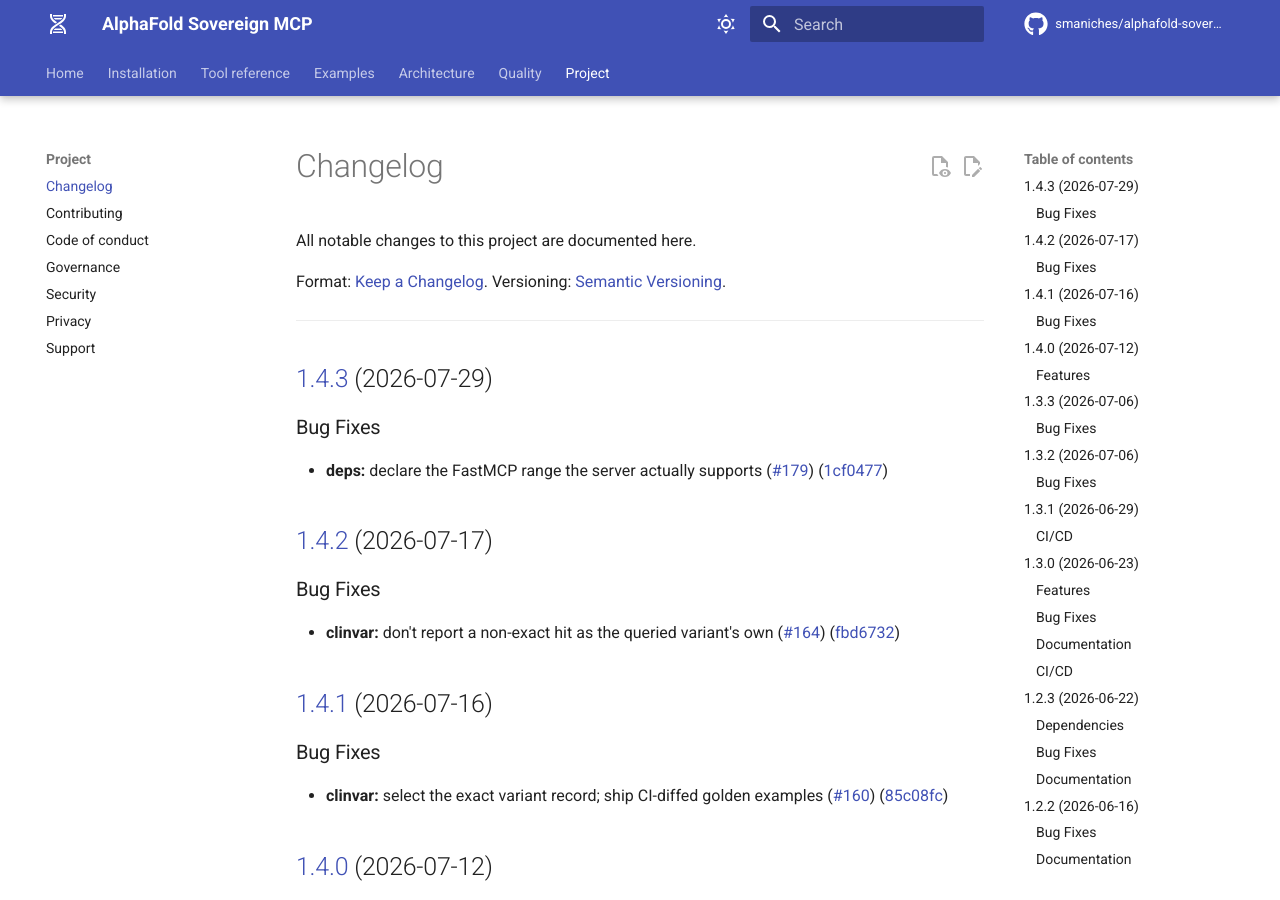
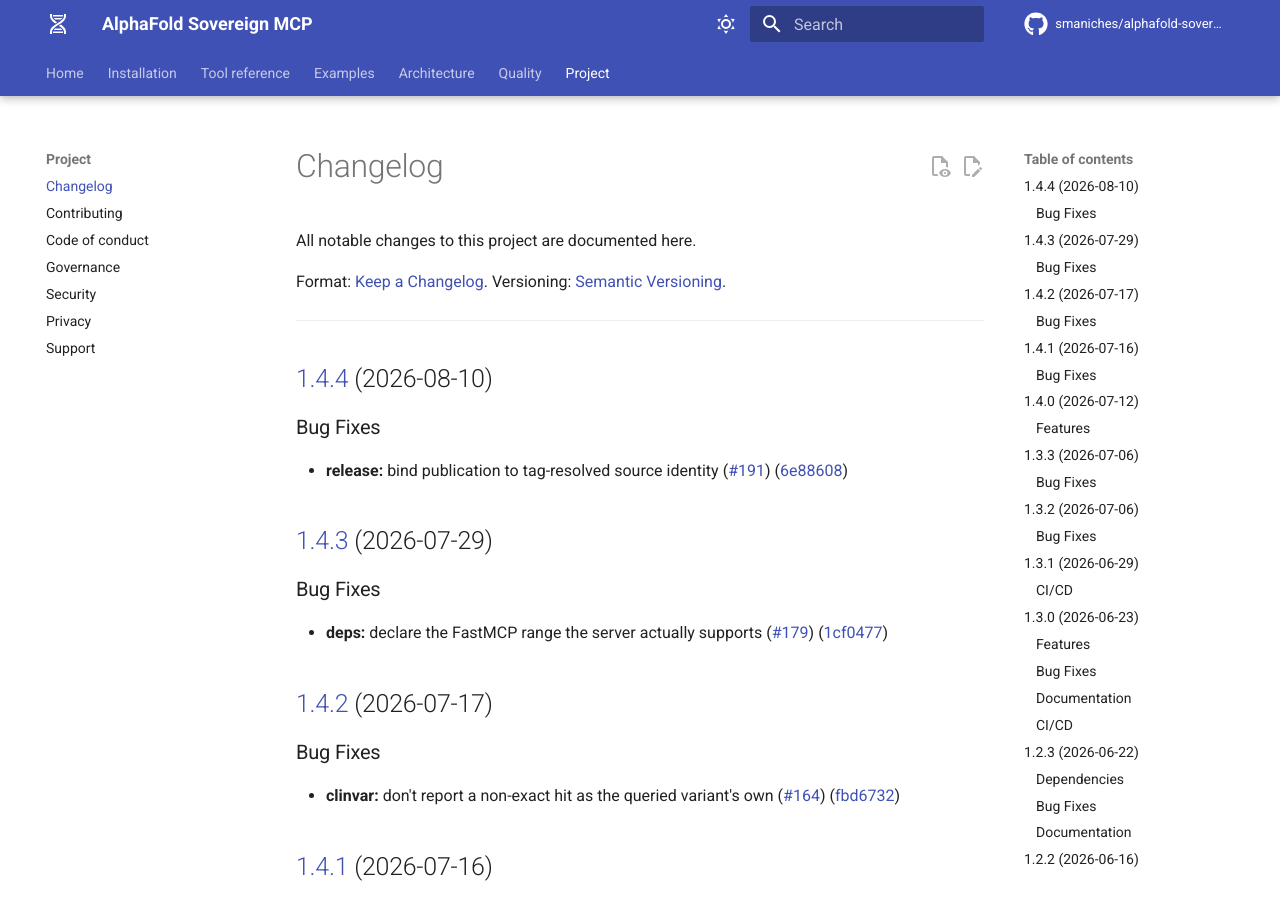
Before and after one commit to smaniches/alphafold-sovereign-mcp, an MkDocs documentation site: the page built from docs/changelog.md, in a window 1280 px wide and 900 px high. Built offline with MkDocs 1.6.1 and Material for MkDocs 9.7.7, drawn with Linux system fonts in a browser that asks for light colours; comment, search, counter and statistics services are not loaded.

Commit message:
chore(main): release 1.4.4 (#192)

```diff
--- a/CHANGELOG.md
+++ b/CHANGELOG.md
@@ -6,6 +6,13 @@ Format: [Keep a Changelog](https://keepachangelog.com/en/1.1.0/).
 Versioning: [Semantic Versioning](https://semver.org/).
 
 ---
+
+## [1.4.4](https://github.com/smaniches/alphafold-sovereign-mcp/compare/v1.4.3...v1.4.4) (2026-08-10)
+
+
+### Bug Fixes
+
+* **release:** bind publication to tag-resolved source identity ([#191](https://github.com/smaniches/alphafold-sovereign-mcp/issues/191)) ([6e88608](https://github.com/smaniches/alphafold-sovereign-mcp/commit/6e88608f8aa48d7f4b10a06d69dfc41d76f3051c))
 
 ## [1.4.3](https://github.com/smaniches/alphafold-sovereign-mcp/compare/v1.4.2...v1.4.3) (2026-07-29)
 
--- a/pyproject.toml
+++ b/pyproject.toml
@@ -9,7 +9,7 @@ build-backend = "hatchling.build"
 
 [project]
 name = "alphafold-sovereign-mcp"
-version = "1.4.3"
+version = "1.4.4"
 description = "MCP server wrapping AlphaFold DB and 8 other biomedical data sources, with a local SQLite knowledge graph."
 readme = "README.md"
 license = {text = "Apache-2.0"}
--- a/server.json
+++ b/server.json
@@ -2,7 +2,7 @@
   "$schema": "https://static.modelcontextprotocol.io/schemas/2025-12-11/server.schema.json",
   "name": "io.github.smaniches/alphafold-sovereign-mcp",
   "description": "MCP server for AlphaFold and 8 other biomedical data sources with a local SQLite knowledge graph",
-  "version": "1.4.3",
+  "version": "1.4.4",
   "repository": {
     "url": "https://github.com/smaniches/alphafold-sovereign-mcp",
     "source": "github"
@@ -11,7 +11,7 @@
     {
       "registryType": "pypi",
       "identifier": "alphafold-sovereign-mcp",
-      "version": "1.4.3",
+      "version": "1.4.4",
       "runtimeHint": "uvx",
       "transport": {
         "type": "stdio"
--- a/smithery.yaml
+++ b/smithery.yaml
@@ -16,7 +16,7 @@ description: >-
   must be reviewed by qualified humans before clinical use — see
   STATUS.md and LIMITATIONS.md.
 maturity: beta
-version: "1.4.3" # x-release-please-version
+version: "1.4.4" # x-release-please-version
 homepage: https://github.com/smaniches/alphafold-sovereign-mcp
 license: Apache-2.0
 author:
--- a/src/alphafold_sovereign/__init__.py
+++ b/src/alphafold_sovereign/__init__.py
@@ -11,7 +11,7 @@ Licensed under Apache 2.0.  See `LICENSE`.
 
 from __future__ import annotations
 
-__version__ = "1.4.3"  # x-release-please-version
+__version__ = "1.4.4"  # x-release-please-version
 __author__ = "Santiago Maniches"
 __author_email__ = "santiago@topologica.ai"
 __license__ = "Apache-2.0"
```
Also changed, not shown: README.md (+2 -2 lines), STATUS.md (+2 -2 lines), docs/installation.md (+1 -1 lines), .release-please-manifest.json, .zenodo.json, 3 other files.
